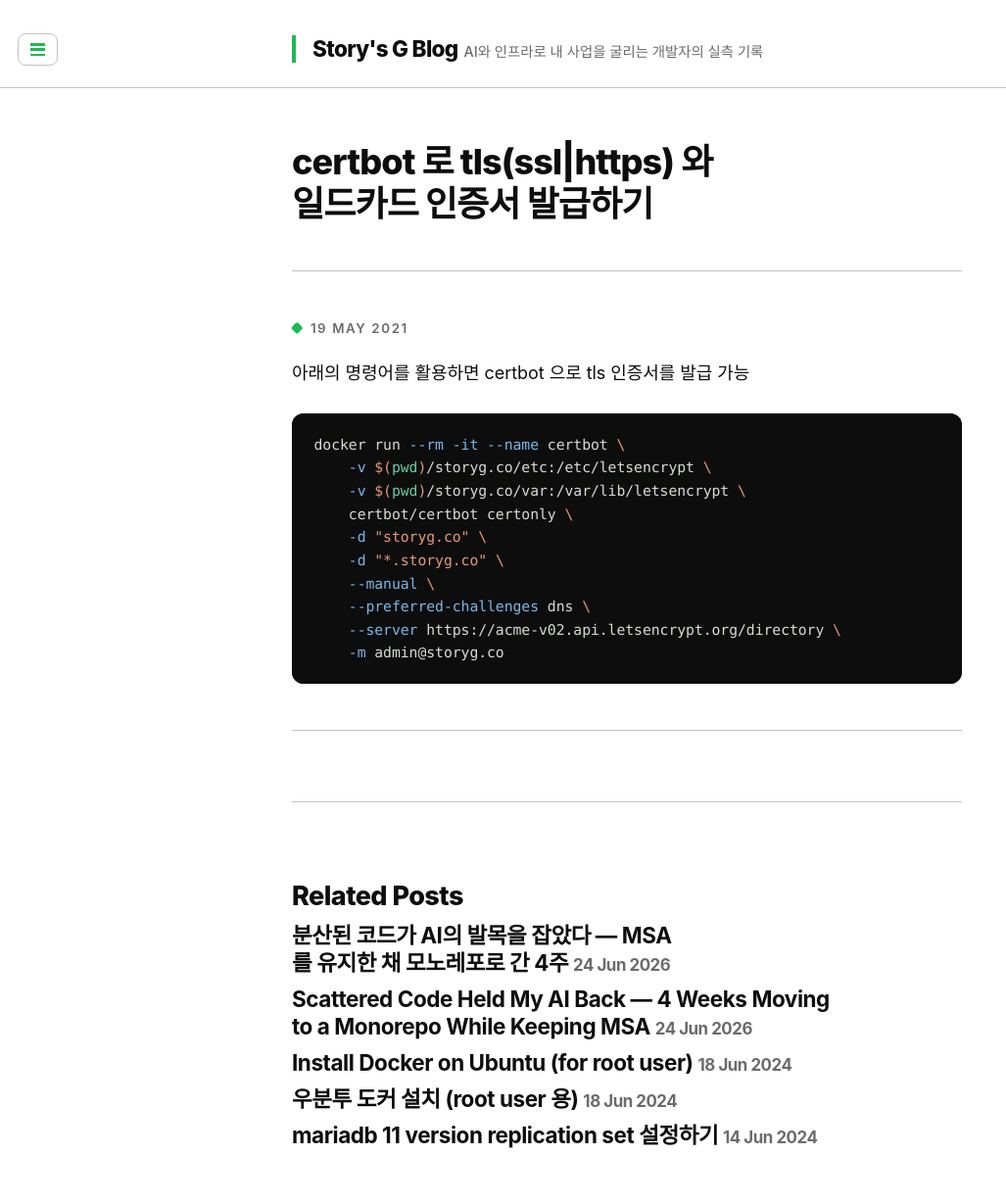
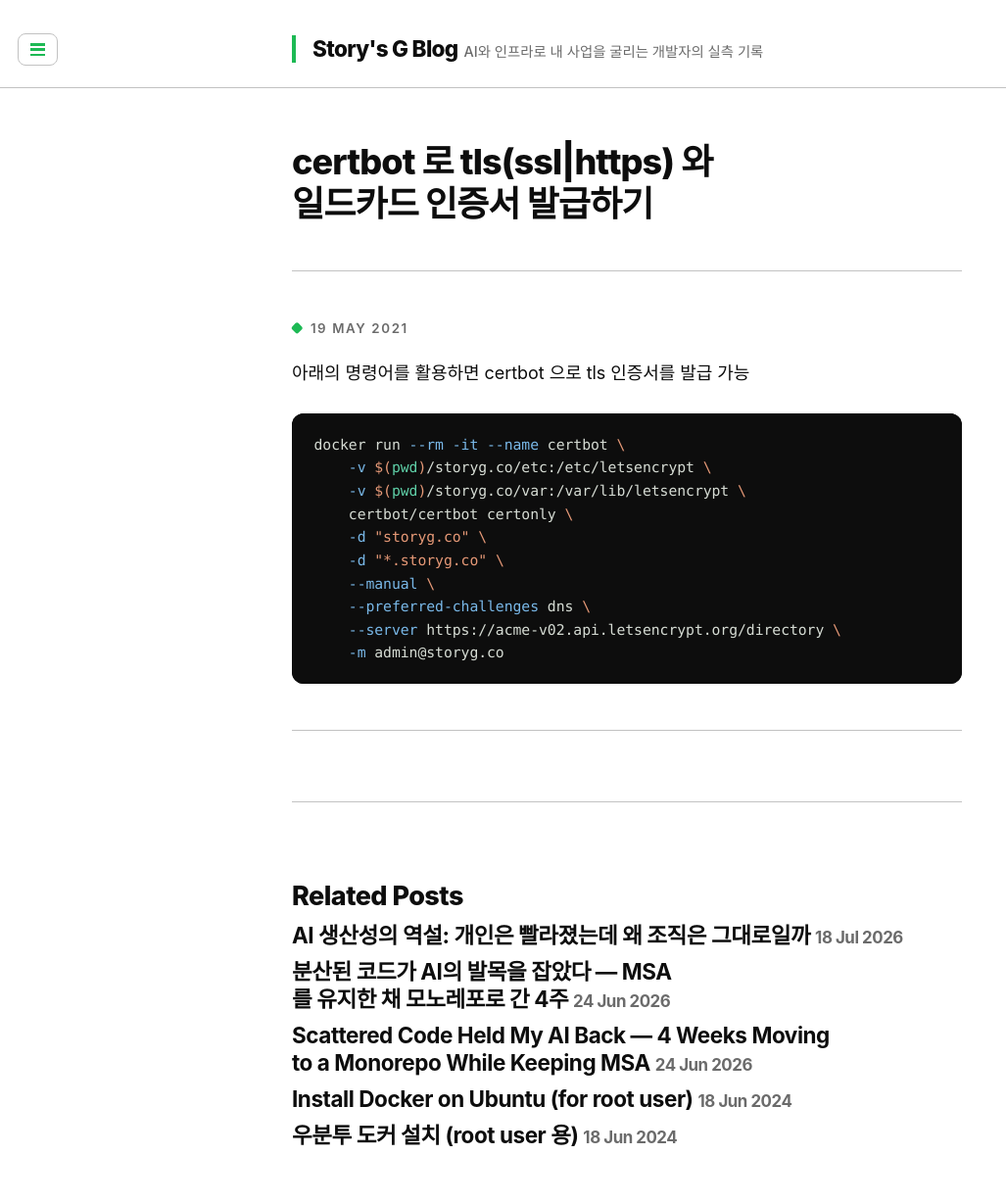
Before and after one commit to garam-park/garam-park.github.io, a Jekyll site: the page built from _posts/2021-05-19-letsencrypt-로-인증서-발급하기.md, in a window 1280 px wide. Shown: the whole page at 98% size, without its empty margins (0-1027 px from the left). Built offline with Jekyll 4.4.1, drawn with Linux system fonts in a browser that asks for light colours; some web fonts are replaced; part of the change alters nothing that is shown.

```diff
--- a/_posts/ai-productivity-paradox.md
+++ b/_posts/2026-07-19-ai-productivity-paradox.md
@@ -1,16 +1,14 @@
 ---
+layout: post_with_ad
 title: "AI 생산성의 역설: 개인은 빨라졌는데 왜 조직은 그대로일까"
-description: "AI가 생성 비용을 낮춘 뒤 병목이 검증·판단·조율로 이동하는 이유와, 개인의 속도를 조직의 성과로 전환하는 실무 해법"
-date: 2026-07-19
-tags:
-  - AI
-  - 생산성
-  - 조직
-  - 업무 프로세스
-  - 자동화
+date: 2026-07-19 00:00:00 +0900
+permalink: /20260719/ai-productivity-paradox
+categories: ai productivity organization
+tags: AI, 생산성, 조직, 업무 프로세스, 자동화, 개발자 생산성
+lang: ko
+description: "AI가 개인의 작업 속도를 높여도 조직 성과가 곧바로 개선되지 않는 이유를 연구 사례와 함께 살펴보고, 검증·의사결정·운영 병목을 줄이는 실무 해법과 30일 실험을 제안합니다."
+excerpt: "AI는 생성을 빠르게 했지만 검토와 판단은 같은 속도로 빨라지지 않았습니다. 개인의 속도를 조직의 성과로 바꾸기 위해 업무 흐름을 어떻게 다시 설계해야 하는지 살펴봅니다."
 ---
-
-# AI 생산성의 역설: 개인은 빨라졌는데 왜 조직은 그대로일까
 
 ChatGPT로 문서 초안을 만들고, 코딩 도구로 반복 코드를 작성하고, 회의 내용을 몇 초 만에 요약합니다. 분명 예전보다 빠릅니다. 그런데 이상합니다. 개인은 빨라졌다고 느끼는데 프로젝트 완료일은 크게 당겨지지 않고, 의사결정은 여전히 늦으며, 누군가는 더 많은 문서와 코드를 검토하느라 바쁩니다.
 
```
